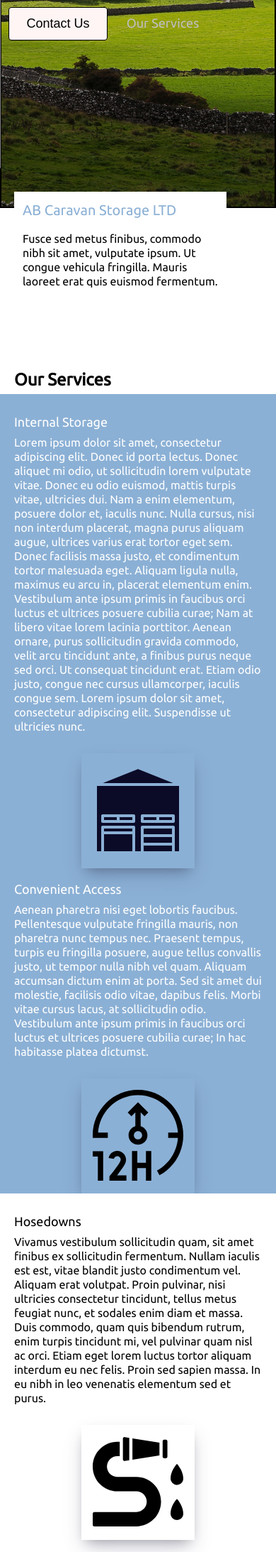
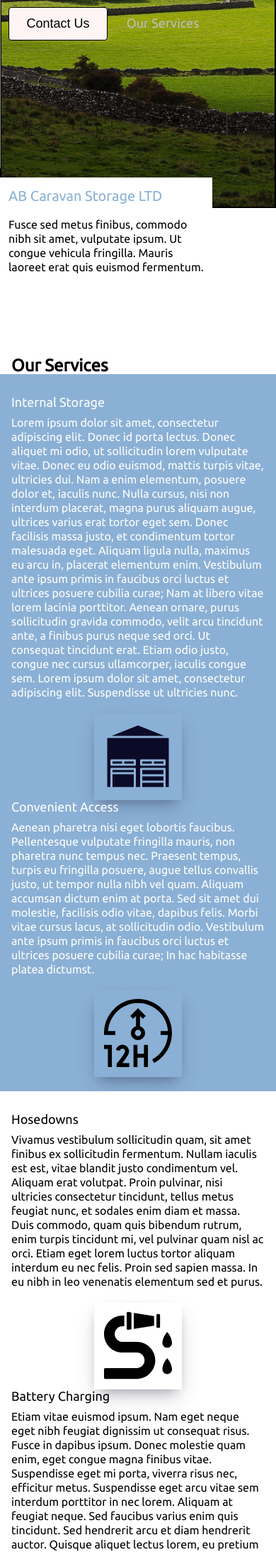
Before and after one commit to CodaSirrah/ab_caravans, a Flask app: page / in a window 390 px wide. Shown: the part 522-2708 px from the top of the page at 71% size. Run offline with Flask 2, Linux system fonts and the light colour scheme; some libraries are stand-ins or nearby versions.

Commit message:
fixed padding, image margins and height on mobile.

```diff
--- a/in_development/static/assets/css/style.css
+++ b/in_development/static/assets/css/style.css
@@ -377,7 +377,7 @@ h4 {
 .image-container {
   height: fit-content;
   width: fit-content;
-  margin: auto;
+  margin: 20px auto 0px auto;
 }
 
 .icons {
@@ -622,6 +622,7 @@ footer a:hover {
 
   .grid-container {
     display: block;
+    padding: 20px 16px;
   }
 
   .col-1 {
@@ -647,6 +648,23 @@ footer a:hover {
 
   .map-container {
     padding: 0px 20px;
+  }
+
+  section {
+    padding: unset;
+  }
+
+  section p {
+    margin-bottom: 0px;
+  }
+
+  .icons {
+    height: 120px;
+    padding: 0px 2px;
+  }
+
+  #services {
+    padding: 0px 16px;
   }
 }
 
--- a/in_development/templates/index.html
+++ b/in_development/templates/index.html
@@ -121,7 +121,7 @@
           <div class="col-2 image-container row-2">
             <img src="../static/assets/icons/cctv-camera (1).svg" alt="cctv" class="icons">
           </div>
-          </div>
+        </div>
       </div>
 
       <div class="light-sides">
```
